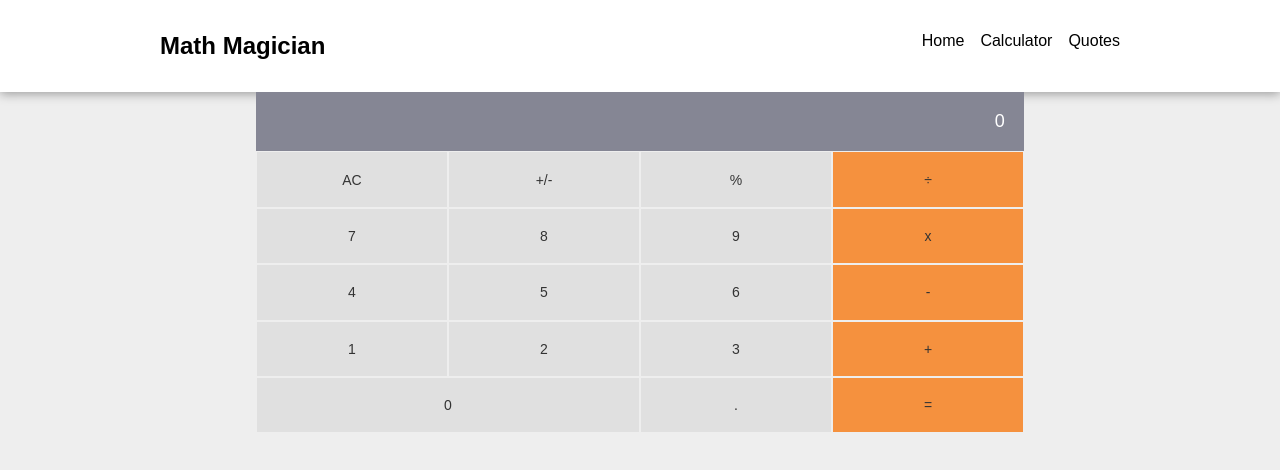
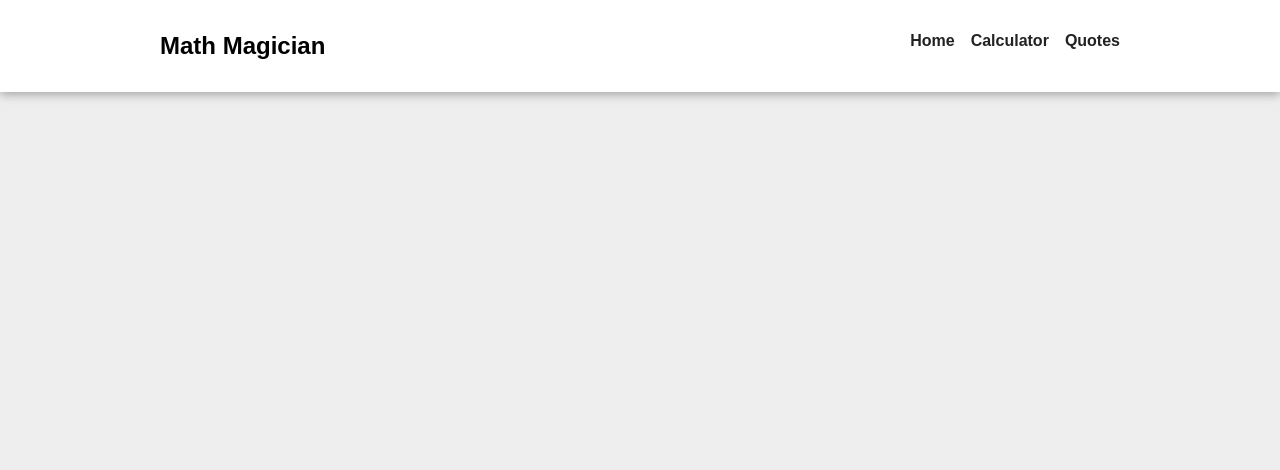
Before and after one commit to aimalamiri/Math-Magician, a React (Create React App) app: page / in a window 1280 px wide. Shown: the top 470 px of the page. Built offline with nearby package versions, Linux system fonts and the light colour scheme.

Commit message:
Used react-router in the app

```diff
--- a/src/App.js
+++ b/src/App.js
@@ -1,4 +1,7 @@
+import { Routes, Route } from 'react-router-dom';
 import Calculator from './components/Calculator';
+import Home from './components/Home';
+import Quotes from './components/Quotes';
 import Navigation from './components/Navigation';
 import './css/styles.css';
 
@@ -6,7 +9,11 @@ const App = () => (
   <div>
     <Navigation />
     <main className="container">
-      <Calculator />
+      <Routes>
+        <Route path="/" element={<Home />} />
+        <Route path="calculator" element={<Calculator />} />
+        <Route path="quotes" element={<Quotes />} />
+      </Routes>
     </main>
   </div>
 );
--- /dev/null
+++ b/src/components/Home.js
@@ -0,0 +1,3 @@
+const Home = () => {};
+
+export default Home;
--- a/src/components/Navigation.js
+++ b/src/components/Navigation.js
@@ -1,10 +1,18 @@
+import { Link } from 'react-router-dom';
+
 const Navigation = () => (
   <nav className="flex justify-between container py-2 bg-white shadow">
     <h2>Math Magician</h2>
     <ul className="flex gap">
-      <li>Home</li>
-      <li>Calculator</li>
-      <li>Quotes</li>
+      <li>
+        <Link to="/">Home</Link>
+      </li>
+      <li>
+        <Link to="calculator">Calculator</Link>
+      </li>
+      <li>
+        <Link to="quotes">Quotes</Link>
+      </li>
     </ul>
   </nav>
 );
--- /dev/null
+++ b/src/components/Quotes.js
@@ -0,0 +1,3 @@
+const Quotes = () => {};
+
+export default Quotes;
--- a/src/css/styles.css
+++ b/src/css/styles.css
@@ -11,6 +11,16 @@ body {
 
 li {
   list-style: none;
+}
+
+a {
+  text-decoration: none;
+  color: #222;
+  font-weight: 600;
+}
+
+a:hover {
+  color: #555;
 }
 
 input {
--- a/src/index.js
+++ b/src/index.js
@@ -1,12 +1,15 @@
 import React from 'react';
 import ReactDOM from 'react-dom/client';
+import { BrowserRouter } from 'react-router-dom';
 import App from './App';
 import reportWebVitals from './reportWebVitals';
 
 const root = ReactDOM.createRoot(document.getElementById('root'));
 root.render(
   <React.StrictMode>
-    <App />
+    <BrowserRouter>
+      <App />
+    </BrowserRouter>
   </React.StrictMode>,
 );
 
```
